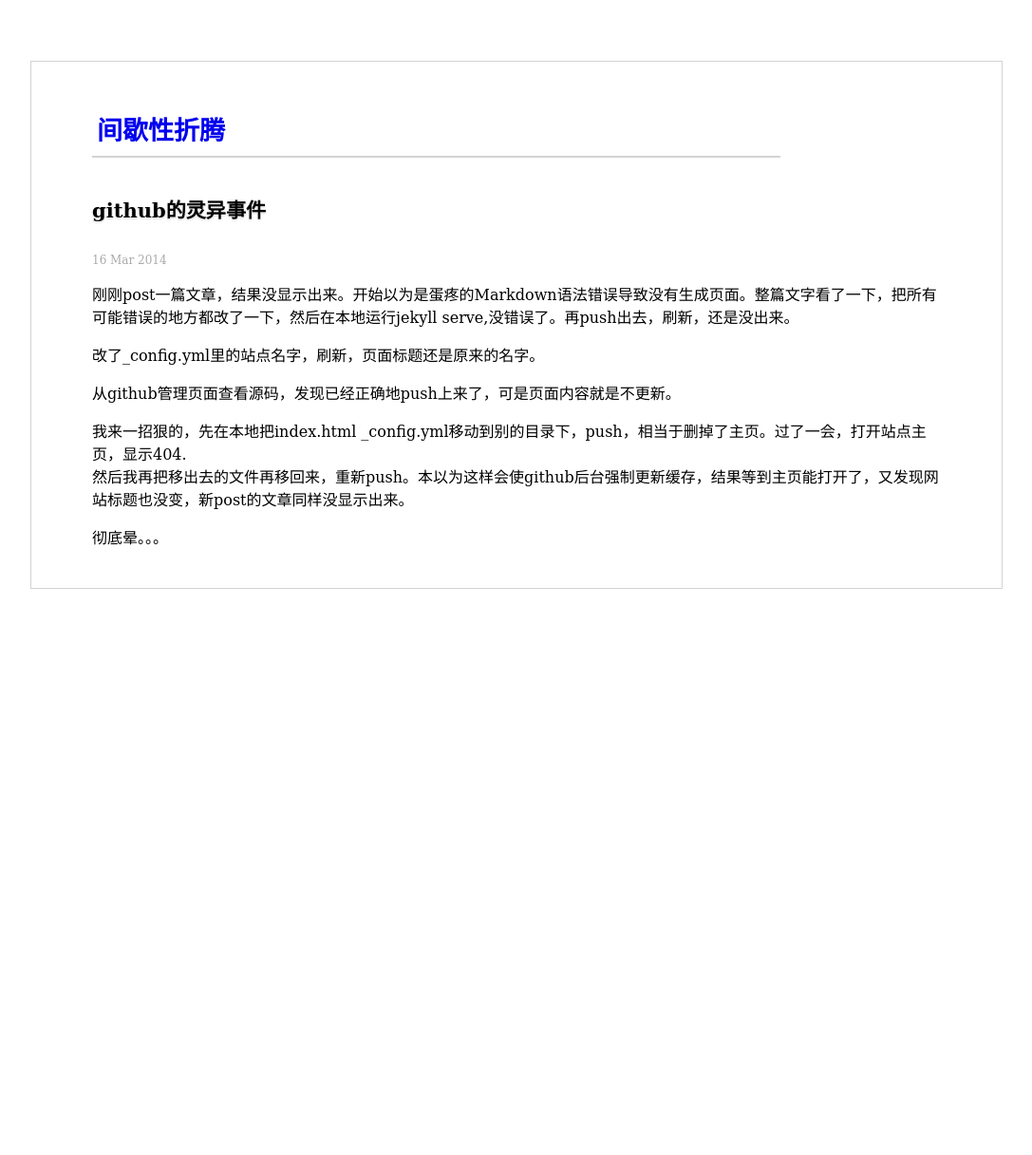
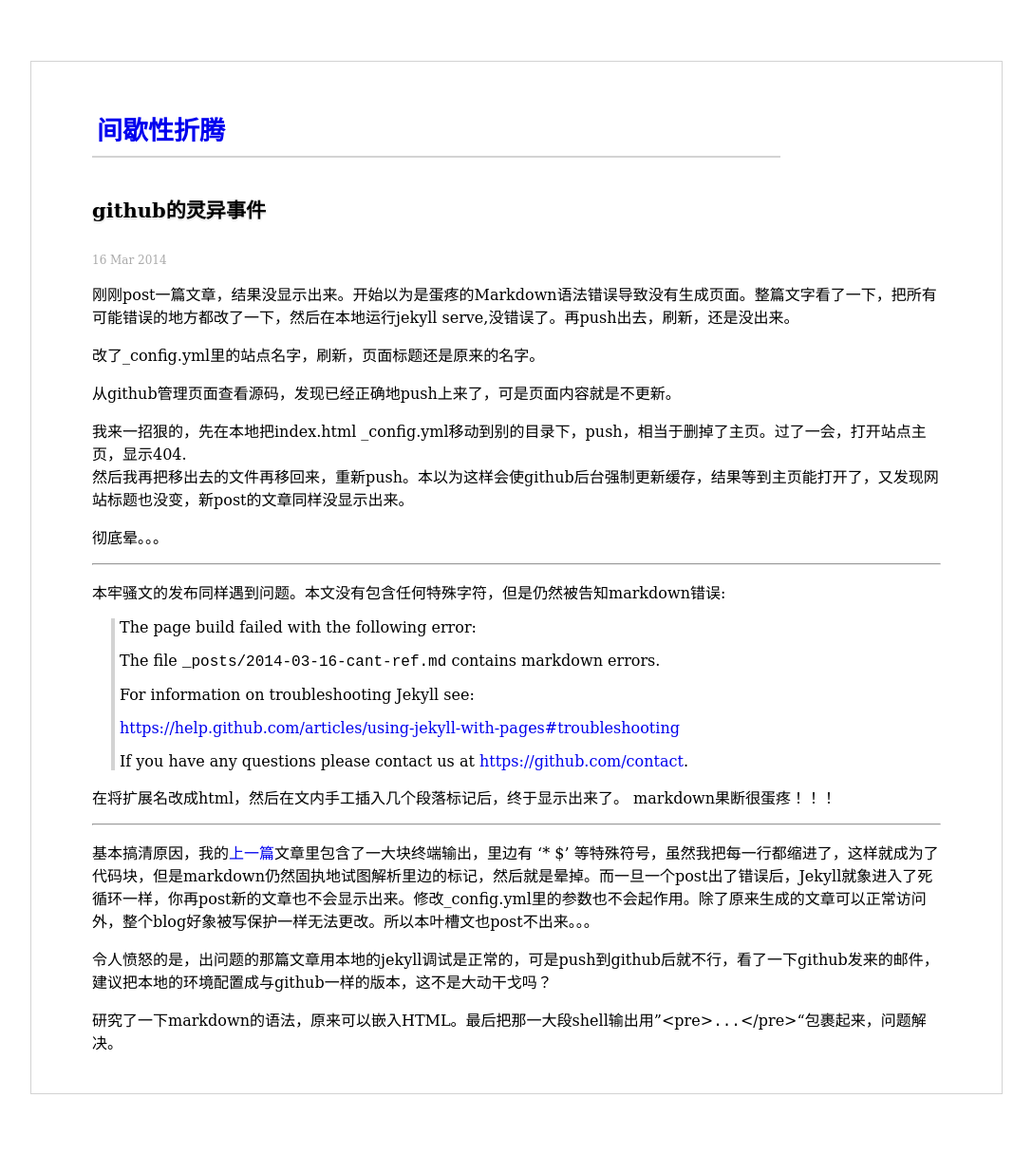
Before and after one commit to rhuichao/uternet.github.io, a Jekyll site: the page built from _posts/2014-03-16-cant-ref.md, in a window 1280 px wide. Shown: the whole page at 95% size, without its empty margins (96-1183 px from the left). Built offline with Jekyll 4.4.1, drawn with Linux system fonts in a browser that asks for light colours; Markdown is read by kramdown in place of the engine named in the settings; before the commit the page ends 900 px from its top, so only the background shows below that.

Commit message:
new document posted

```diff
--- a/_posts/2014-03-16-cant-ref.md
+++ b/_posts/2014-03-16-cant-ref.md
@@ -13,3 +13,28 @@
 然后我再把移出去的文件再移回来，重新push。本以为这样会使github后台强制更新缓存，结果等到主页能打开了，又发现网站标题也没变，新post的文章同样没显示出来。
 
 彻底晕。。。
+
+----------------------
+
+本牢骚文的发布同样遇到问题。本文没有包含任何特殊字符，但是仍然被告知markdown错误:
+
+>The page build failed with the following error:
+>
+>The file `_posts/2014-03-16-cant-ref.md` contains markdown errors.
+>
+>For information on troubleshooting Jekyll see:
+>
+>  <https://help.github.com/articles/using-jekyll-with-pages#troubleshooting>
+>
+>If you have any questions please contact us at <https://github.com/contact>.
+
+在将扩展名改成html，然后在文内手工插入几个段落标记后，终于显示出来了。
+markdown果断很蛋疼！！！
+
+----------------------
+
+基本搞清原因，我的[上一篇](2014-03-16/sbcl-compile.html)文章里包含了一大块终端输出，里边有 '* $' 等特殊符号，虽然我把每一行都缩进了，这样就成为了代码块，但是markdown仍然固执地试图解析里边的标记，然后就是晕掉。而一旦一个post出了错误后，Jekyll就象进入了死循环一样，你再post新的文章也不会显示出来。修改_config.yml里的参数也不会起作用。除了原来生成的文章可以正常访问外，整个blog好象被写保护一样无法更改。所以本叶槽文也post不出来。。。
+
+令人愤怒的是，出问题的那篇文章用本地的jekyll调试是正常的，可是push到github后就不行，看了一下github发来的邮件，建议把本地的环境配置成与github一样的版本，这不是大动干戈吗？
+
+研究了一下markdown的语法，原来可以嵌入HTML。最后把那一大段shell输出用"<pre><code>...</code></pre>"包裹起来，问题解决。
```
